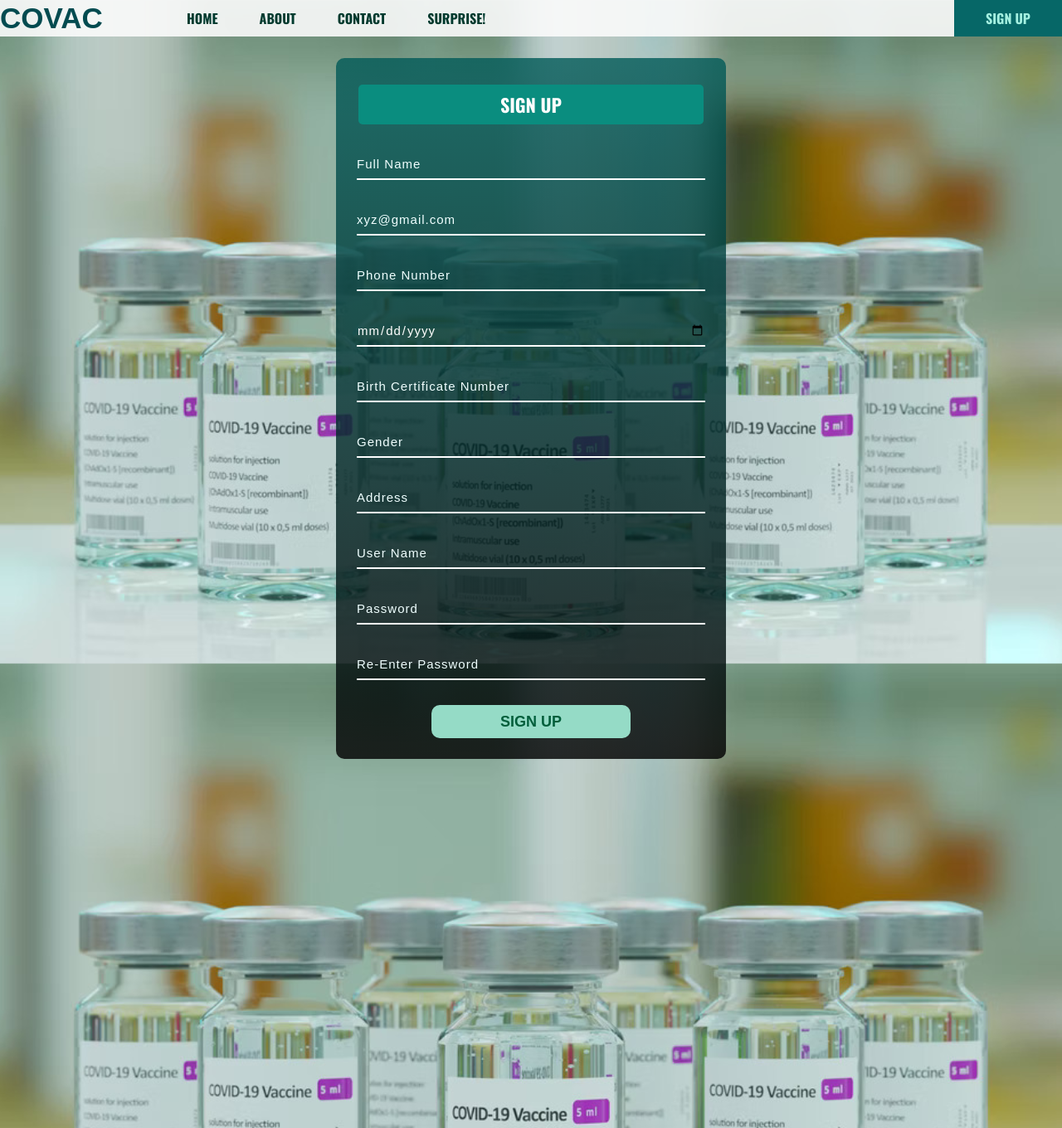
After one commit to rafsnil/Vaccine-Registration, a PHP site: page /signup.html in a window 1280 px wide. The commit adds this page. Shown: the whole page at 83% size. Run offline with PHP 8.4, Linux system fonts and the light colour scheme.

Commit message:
second commit by niloy, worked on sign up page

```diff
--- a/CSS/style.css
+++ b/CSS/style.css
@@ -6,16 +6,21 @@
 
 .main{
     background-image: url(../Images/image.jpg);
-    width: 100%;
+    width: auto;
     background-position: center;
-    background-size: cover;
-    height: 109vh;
+    background-size:cover;
+    background-attachment: fixed;
+    height: 170vh;
+    display: flex;
+    flex-direction: column;
+    align-items: center;
+
 }
 
 .navbar{
     width: 100%;
     height: 44px;
-    background-color: rgba(117, 227, 212, 0.1);
+    background-color: rgba(251, 251, 251, 0.9);
 
     /*The Part below is used to keep the nav bar fixed and not shrink*/
     margin-right: auto;
@@ -61,7 +66,7 @@ li {
 
 li a {
     display: flex;
-    color: rgb(164, 240, 225);
+    color: rgb(0, 58, 46);
     text-align: center;
     padding: 10px 25px;
     text-decoration: none;
@@ -75,6 +80,15 @@ li a {
     color: rgb(164, 240, 225);
     float: right;
     background: rgb(6, 103, 103);
+}
+
+.righty a{
+    display: flex;
+    color: rgb(164, 240, 225);
+    text-align: center;
+    padding: 0px 8px;
+    text-decoration: none;
+    font-family: 'Oswald', sans-serif;
 }
 
 .righty:hover{
@@ -144,7 +158,7 @@ li a:hover {
 .btn{
     width: 240px;
     height: 40px;
-    background:  rgb(217, 217, 217);
+    background:  rgb(149, 219, 198);
     border: none;
     margin-top: 30px;
     font-size: 18px;
@@ -154,10 +168,72 @@ li a:hover {
     transition: 0.4s ease;
 }
 .btn:hover{
-    background: #26f5b7;
+    background: #01d293;
 }
 .btn a{
     text-decoration: none;
     color: rgb(0, 94, 59);
     font-weight: bold;
 }
+
+.container{
+    padding-top: 70px;
+}
+
+
+.f2{
+    background: linear-gradient(to bottom, rgba(0, 90, 88, 0.8),rgba(0,0,0,0.81));
+    border-radius: 10px;
+    padding: 25px;
+}
+
+.f2{
+    padding-top: 30px;
+    margin-block-start: auto;
+    text-align: center;
+    align-items: center;
+}
+
+/* .f2 input{
+    display: block;
+    justify-content: center;
+    width: 350px;
+    height: 40px;
+    margin: 20px;
+} */
+
+.f2 input{
+    width: 420px;
+    height: 35px;
+    display: block;
+    background: transparent;
+    border-bottom: 2px solid #ffffff;
+    border-top: none;
+    border-right: none;
+    border-left: none;
+    color: #fff;
+    font-size: 15px;
+    letter-spacing: 1px;
+    margin-top: 30px;
+    font-family: sans-serif;
+}
+
+::placeholder{
+    color: azure;
+}
+
+.f2 h2{
+    width: 400px;
+    font-family: 'Oswald', sans-serif;
+    text-align: center;
+    color: #ffffff;
+    font-size: 22px;
+    background-color: rgb(10, 141, 127);
+    border-radius: 5px;
+    margin: 2px;
+    padding: 8px;
+}
+
+.f2 input:focus{
+    outline: none;
+}
--- a/index.html
+++ b/index.html
@@ -4,7 +4,7 @@
     <meta charset="UTF-8" />
     <meta http-equiv="X-UA-Compatible" content="IE=edge" />
     <meta name="viewport" content="width=device-width, initial-scale=1.0" />
-    <title>COVAC Registration</title>
+    <title>COVAC Login</title>
     <link rel="stylesheet" href="CSS/style.css" />
   </head>
   <body>
@@ -15,7 +15,7 @@
         </div>
         <div class="menu">
           <ul>
-            <li><a href="#">HOME</a></li>
+            <li><a href="index.html">HOME</a></li>
             <li><a href="#">ABOUT</a></li>
             <li><a href="#">CONTACT</a></li>
             <li>
@@ -25,7 +25,7 @@
             </li>
           </ul>
         </div>
-        <div class="righty">SIGN UP</div>
+        <div class="righty"><a href="signup.html">SIGN UP</a></div>
       </div>
 
       <div class="content">
--- /dev/null
+++ b/signup.html
@@ -0,0 +1,111 @@
+<!DOCTYPE html>
+<html lang="en">
+  <head>
+    <meta charset="UTF-8" />
+    <meta http-equiv="X-UA-Compatible" content="IE=edge" />
+    <meta name="viewport" content="width=device-width, initial-scale=1.0" />
+    <title>COVAC Registration</title>
+    <link rel="stylesheet" href="CSS/style.css" />
+  </head>
+  <body>
+    <div class="main">
+      <div class="navbar">
+        <div class="icon">
+          <h2 class="logo">COVAC</h2>
+        </div>
+        <div class="menu">
+          <ul>
+            <li><a href="index.html">HOME</a></li>
+            <li><a href="#">ABOUT</a></li>
+            <li><a href="#">CONTACT</a></li>
+            <li>
+              <a href="https://www.youtube.com/watch?v=xvFZjo5PgG0"
+                >SURPRISE!</a
+              >
+            </li>
+          </ul>
+        </div>
+        <div class="righty"><a href="signup.html">SIGN UP</a></div>
+      </div>
+
+      <div class="container">
+        <form class="f2">
+          <h2>SIGN UP</h2>
+
+          <input
+            type="text"
+            id="fullname"
+            name="fullname"
+            placeholder="Full Name"
+            required
+          />
+
+          <input
+            type="email"
+            id="email"
+            name="email"
+            placeholder="xyz@gmail.com"
+            required
+          />
+
+          <input
+            type="text"
+            id="phonenum"
+            name="phonenum"
+            placeholder="Phone Number"
+            required
+          />
+
+          <input type="date" id="dob" name="dob" required />
+
+          <input
+            type="text"
+            id="bcnum"
+            name="bcnum"
+            placeholder="Birth Certificate Number"
+            required
+          />
+
+          <input type="text" name="gender" placeholder="Gender" required />
+
+          <input
+            type="text"
+            id="address"
+            name="address"
+            placeholder="Address"
+            required
+          />
+
+          <div class="partition">
+            <input
+              type="text"
+              id="username"
+              name="username"
+              placeholder="User Name"
+              required
+            />
+
+            <input
+              type="password"
+              id="password"
+              name="password"
+              placeholder="Password"
+              required
+            />
+
+            <input
+              type="password"
+              id="password1"
+              name="password1"
+              placeholder="Re-Enter Password"
+              required
+            />
+          </div>
+
+          <button class="btn"><a href="#">SIGN UP</a></button>
+        </form>
+      </div>
+      <!--end of wrap div -->
+    </div>
+  </body>
+</html>
```
